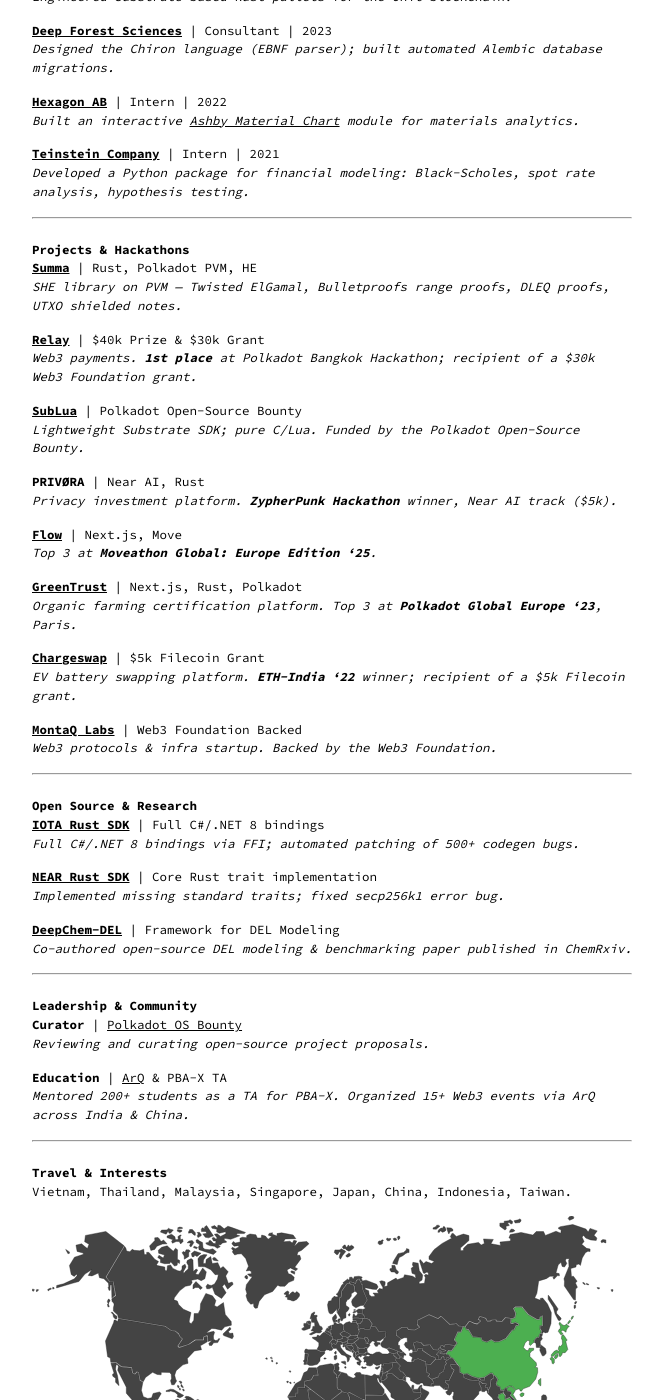
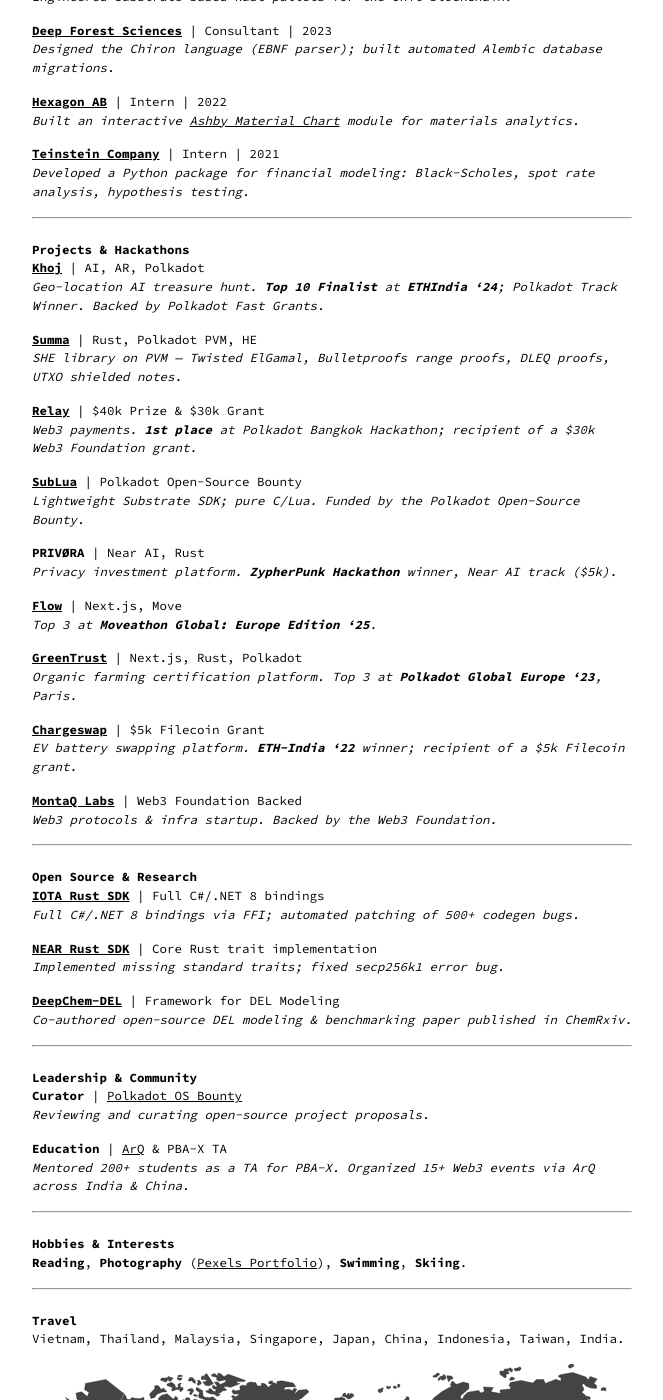
Before and after one commit to abhiraj-mengade/abhiraj-mengade.github.io, a Jekyll site: the page built from about.md, in a window 1280 px wide and 1400 px high, scrolled down 1040 px. Shown: the whole window, without its empty margins (308-971 px from the left). Built offline with Jekyll 4.4.1, drawn with Linux system fonts in a browser that asks for light colours; some of the changed text lies outside the part shown.

Commit message:
Final refinements: Added Khoj project, updated map (India highlighted), and reorganized footer

```diff
--- a/about.md
+++ b/about.md
@@ -40,6 +40,9 @@
 ---
 
 ### Projects & Hackathons
+
+**[Khoj](https://khoj.club)** | AI, AR, Polkadot
+*Geo-location AI treasure hunt. **Top 10 Finalist** at **ETHIndia '24**; Polkadot Track Winner. Backed by Polkadot Fast Grants.*
 
 **[Summa](https://github.com/MontaQLabs/summa)** | Rust, Polkadot PVM, HE
 *SHE library on PVM — Twisted ElGamal, Bulletproofs range proofs, DLEQ proofs, UTXO shielded notes.*
@@ -90,13 +93,16 @@
 
 ---
 
-### Travel & Interests
+### Hobbies & Interests
 
-Vietnam, Thailand, Malaysia, Singapore, Japan, China, Indonesia, Taiwan.
+**Reading**, **Photography** ([Pexels Portfolio](https://www.pexels.com/@abhiraj-mengade-1478094393/)), **Swimming**, **Skiing**.
+
+---
+
+### Travel
+
+Vietnam, Thailand, Malaysia, Singapore, Japan, China, Indonesia, Taiwan, India.
 
 <object type="image/svg+xml" data="/assets/img/world-map.svg" style="width:100%; max-width:800px; height:auto; display:block; margin:1em 0;"></object>
 
-**Photography** | [Pexels Portfolio](https://www.pexels.com/@abhiraj-mengade-1478094393/)
-**Hobbies** | Swimming, Skiing.
-
 [View Resume](https://drive.google.com/file/d/15KrxFbAdso1hMbY9Wd6vFQbwhM6DHWoq/view?usp=drive_link)
```
Also changed, not shown: assets/img/world-map.svg.
